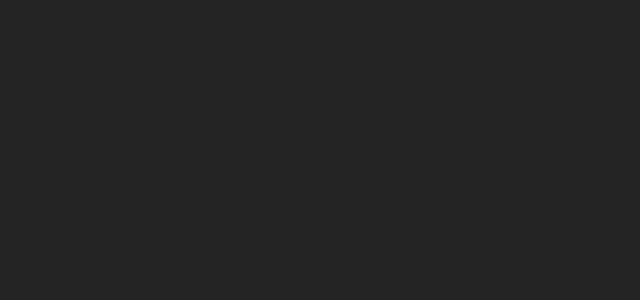
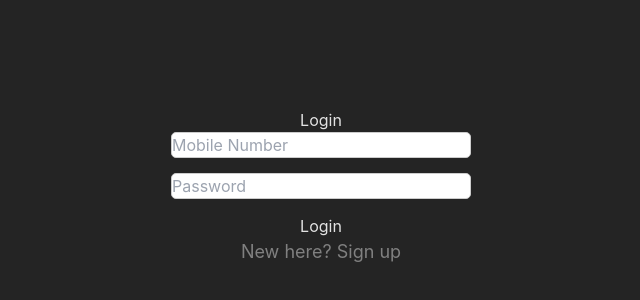
Before and after one commit to ImeldaHope/BarnMonitor, a React (Vite) app in the folder client/: page /login in a window 1280 px wide. Before the commit this address had no page. Shown: the part 264-564 px from the top of the page, without its empty margins (319-959 px from the left). Built offline with nearby package versions, Linux system fonts and the light colour scheme.

Commit message:
Updates splash screen and sign up and login

```diff
--- a/client/src/App.css
+++ b/client/src/App.css
@@ -9,3 +9,60 @@
   padding: 2rem;
   text-align: center;
 }
+
+.splash-container {
+  display: flex;
+  flex-direction: column;
+  justify-content: center;
+  align-items: center;
+  height: 100vh;
+  background-color: #ffffff;
+}
+
+.splash-logo {
+  width: 200px;
+  height: 200px;
+}
+
+h1 {
+  font-size: 36px;
+  margin: 20px 0;
+}
+
+p {
+  color: gray;
+  font-size: 18px;
+}
+.login-container {
+  display: flex;
+  flex-direction: column;
+  align-items: center;
+  margin-top: 100px;
+}
+
+form {
+  display: flex;
+  flex-direction: column;
+  gap: 15px;
+}
+
+input {
+  padding: 10px;
+  font-size: 16px;
+  border: 1px solid #ccc;
+  border-radius: 5px;
+  width: 300px;
+}
+
+button {
+  padding: 10px 20px;
+  background-color: #28a745;
+  color: white;
+  border: none;
+  border-radius: 5px;
+  font-size: 16px;
+}
+
+p {
+  margin-top: 15px;
+}
--- a/client/src/App.jsx
+++ b/client/src/App.jsx
@@ -1,22 +1,28 @@
 // src/App.jsx
-import React from 'react';
-import { BrowserRouter as Router, Route, Routes } from 'react-router-dom';
-import Dashboard from './components/Dashboard';
-import AnimalTypeList from './components/AnimalTypeList';
-import AddHealthRecord from './components/AddHealthRecord';
+import React from "react";
+import { BrowserRouter as Router, Route, Routes } from "react-router-dom";
+import Dashboard from "./components/Dashboard";
+import AnimalTypeList from "./components/AnimalTypeList";
+import AddHealthRecord from "./components/AddHealthRecord";
+import SplashScreen from "./components/SplashScreen";
+import Login from "./components/Login";
+import Signup from "./components/Signup";
 
-function App() {
+const App = () => {
   return (
     <Router>
       <div className="App">
         <Routes>
-          <Route path="/" element={<Dashboard />} />
+          <Route path="/dashboard" element={<Dashboard />} />
           <Route path="/animal-types" element={<AnimalTypeList />} />
           <Route path="/health-records" element={<AddHealthRecord />} />
+          <Route path="/login" element={<Login />} />
+          <Route path="/" element={<SplashScreen />} />
+          <Route path="/signup" element={<Signup />} />
         </Routes>
       </div>
     </Router>
   );
-}
+};
 
 export default App;
--- a/client/src/components/Dashboard.jsx
+++ b/client/src/components/Dashboard.jsx
@@ -3,9 +3,17 @@
 import { Link } from "react-router-dom";
 
 const Dashboard = () => {
+  const handleLogout = () => {
+    sessionStorage.clear();
+    window.location.href = '/login'; // Redirect to login after logout
+  };
   return (
     <div className="dashboard">
       <nav className="sidebar">
+      <div>
+      <h1>Welcome to the Dashboard</h1>
+      <button onClick={handleLogout}>Logout</button>
+    </div>
         <ul>
           <li>
             <Link to="/animal-types">Animal Types</Link>
@@ -15,6 +23,9 @@
           </li>
           <li>
             <Link to="/logout">Logout</Link>
+          </li>
+          <li>
+            <Link to="/">home</Link>
           </li>
         </ul>
       </nav>
--- a/client/src/components/Login.jsx
+++ b/client/src/components/Login.jsx
@@ -1,48 +1,49 @@
+// src/components/Login.jsx
 import React, { useState } from 'react';
+import { useNavigate } from 'react-router-dom';
 
 const Login = () => {
-  const [email, setEmail] = useState('');
+  const [mobile, setMobile] = useState('');
   const [password, setPassword] = useState('');
+  const navigate = useNavigate();
 
-  const handleSubmit = (e) => {
+  const handleLogin = (e) => {
     e.preventDefault();
-    fetch('/login', {
-      method: 'POST',
-      headers: {
-        'Content-Type': 'application/json',
-      },
-      body: JSON.stringify({ email, password }),
-    })
-      .then((response) => response.json())
-      .then((data) => {
-        if (data.message === 'Logged in successfully') {
-          alert('Login Successful');
-        } else {
-          alert('Login Failed');
-        }
-      });
+
+    // Simple validation
+    if (mobile === '1234567890' && password === 'password') {
+      // Set session
+      sessionStorage.setItem('auth', 'true');
+      navigate('/dashboard'); // Assuming dashboard is the main page after login
+    } else {
+      alert('Invalid mobile number or password');
+    }
   };
 
   return (
-    <form onSubmit={handleSubmit}>
-      <div>
+    <div className="login-container">
+      <h2>Login</h2>
+      <form onSubmit={handleLogin}>
         <input
-          type="email"
-          placeholder="Email"
-          value={email}
-          onChange={(e) => setEmail(e.target.value)}
+          type="text"
+          placeholder="Mobile Number"
+          value={mobile}
+          onChange={(e) => setMobile(e.target.value)}
+          required
         />
-      </div>
-      <div>
         <input
           type="password"
           placeholder="Password"
           value={password}
           onChange={(e) => setPassword(e.target.value)}
+          required
         />
-      </div>
-      <button type="submit">Login</button>
-    </form>
+        <button type="submit">Login</button>
+      </form>
+      <p>
+        New here? <a href="/signup">Sign up</a>
+      </p>
+    </div>
   );
 };
 
--- /dev/null
+++ b/client/src/components/SplashScreen.jsx
@@ -0,0 +1,26 @@
+// src/components/SplashScreen.jsx
+import React, { useEffect } from 'react';
+import { useNavigate } from 'react-router-dom';
+import '../App.css'; // Assuming you handle general styling here
+
+const SplashScreen = () => {
+  const navigate = useNavigate();
+
+  useEffect(() => {
+    // Simulate a delay before navigating to login
+    const timer = setTimeout(() => {
+      navigate('/login');
+    }, 3000); // 3 seconds delay
+    return () => clearTimeout(timer); // Cleanup timer
+  }, [navigate]);
+
+  return (
+    <div className="splash-container">
+      <img src="/src/assets/farmgenics_logo.png" alt="FarmGenics Logo" className="splash-logo" />
+      <h1>FarmGenics</h1>
+      <p>Cattle Management made easier</p>
+    </div>
+  );
+};
+
+export default SplashScreen;
```
Also changed, not shown: client/src/assets/farmgenics_logo.png (added).
